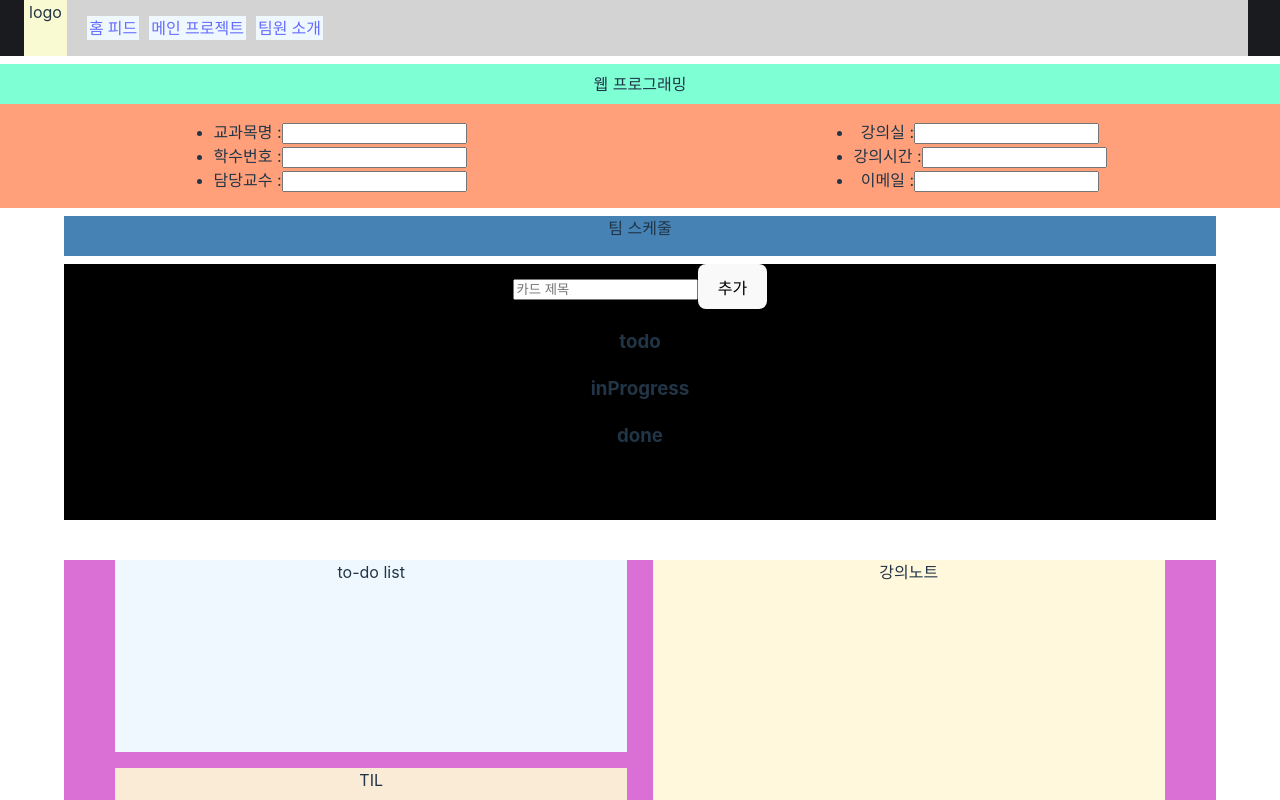
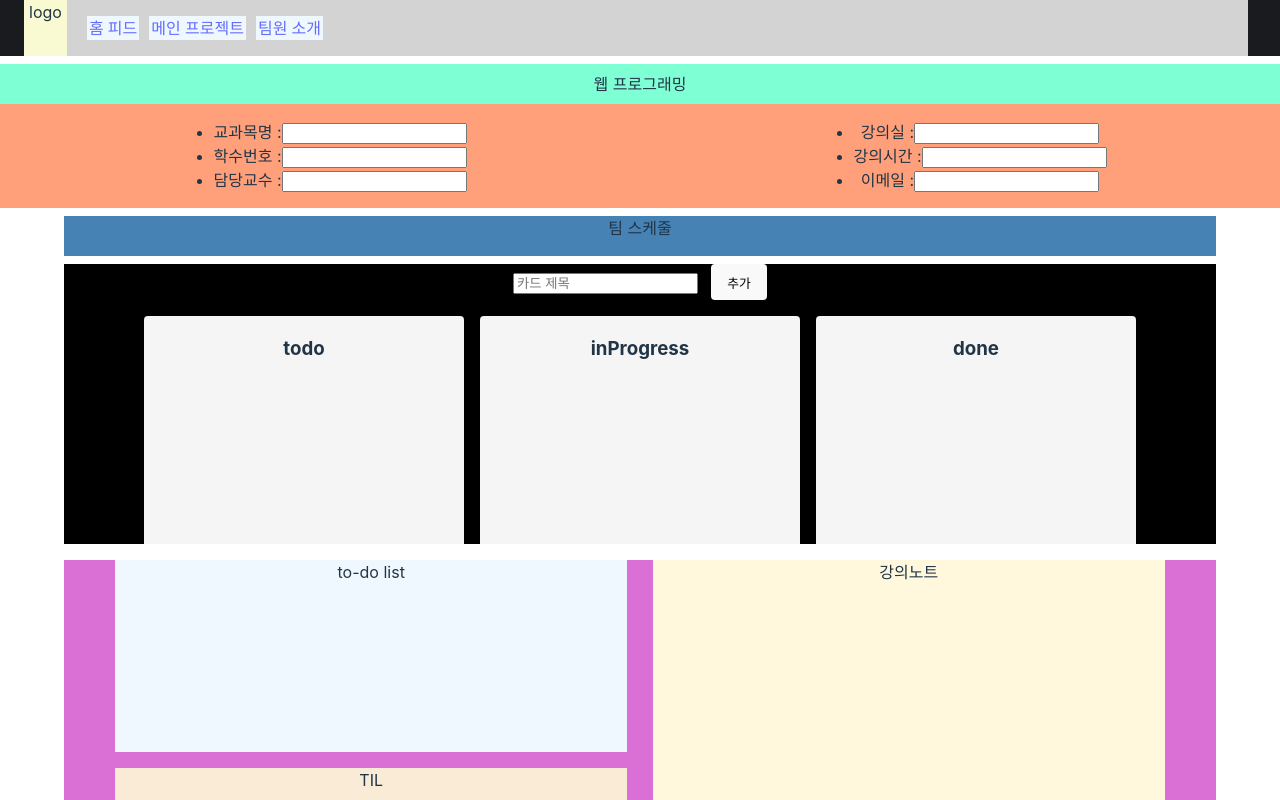
Before and after one commit to zeoneee/React_Project, a React (Vite) app in the folder ZzongZzong2_Project/: page /LectureNote in a window 1280 px wide. Shown: the top 800 px of the page. Built offline with nearby package versions, Linux system fonts and the light colour scheme.

Commit message:
06.02 보드 구성

```diff
--- a/ZzongZzong2_Project/src/App.jsx
+++ b/ZzongZzong2_Project/src/App.jsx
@@ -3,7 +3,7 @@ import './App.css'
 import {Routes, Route} from "react-router-dom"
 
 import HeaderBar from './HeaderBar'
-// import LandingPage from './LandingPage'
+import LandingPage from './LandingPage'
 import MainPage from './MainPage'
 import MemberPage from './MemberPage'
 import LectureNote from './LectureNote'
@@ -15,7 +15,7 @@ function App() {
     <>
       <HeaderBar />
       <Routes>
-        {/* <Route path='/' element={<LandingPage/>}/> */}
+        <Route path='/' element={<LandingPage/>}/>
         <Route path='/MainPage' element={<MainPage/>}/>
         <Route path='/MemberPage' element={<MemberPage/>}/>
         <Route path='/LectureNote' element={<LectureNote/>}/>
--- a/ZzongZzong2_Project/src/HeaderBar.jsx
+++ b/ZzongZzong2_Project/src/HeaderBar.jsx
@@ -6,15 +6,15 @@ function HeaderBar() {
 
     return (
         <div id="header-app">
-            <header class="header-comp">
-                <div class="header-inner">
-                    <div class="global-menu-area">
-                        <div class="logo">logo</div>
-                        <div class="menu">
+            <header className="header-comp">
+                <div className="header-inner">
+                    <div className="global-menu-area">
+                        <div className="logo">logo</div>
+                        <div className="menu">
                             <nav>
                                 <ul>
                                     <Link to="/">
-                                        <li class="is--active">홈 피드</li>
+                                        <li className="is--active">홈 피드</li>
                                     </Link>
                                     <Link to="/MainPage">
                                         <li>메인 프로젝트</li>
--- /dev/null
+++ b/ZzongZzong2_Project/src/LandingPage.jsx
@@ -0,0 +1,8 @@
+
+function LandingPage(){
+
+
+    return <></>
+}
+
+export default LandingPage
--- a/ZzongZzong2_Project/src/LectureNote.css
+++ b/ZzongZzong2_Project/src/LectureNote.css
@@ -104,7 +104,7 @@
     width: 100%;
     max-width: 90vw;
     height: 50vh;
-    max-height: 70vh;
+    max-height: 60vh;
     margin: 2vh auto;
     background-color: orchid;
     display: flex;
--- a/ZzongZzong2_Project/src/css/ToDoList.css
+++ b/ZzongZzong2_Project/src/css/ToDoList.css
@@ -1,6 +1,6 @@
-.sche-list-board {
+/* .sche-list-board {
   margin-top: 1vh;
-  height: 80%;
+  height: 100vh;
   background-color: #000;
   overflow-y: scroll;
 }
@@ -82,4 +82,54 @@
   box-shadow: 0px, 5px, 15px rgba(0, 0, 0, 0.25);
   background: rgb(50, 50, 50);
   color: white;
+} */
+
+.sche-list-board {
+  margin-top: 1vh;
+  height: 35vh;
+  background-color: #000;
+  overflow-y: scroll;
 }
+
+#sche-kanban-board {
+  display: flex;
+  justify-content: center;
+  margin-top: 1vh;
+  gap: 16px;
+  height: 100%;
+}
+
+#addCardBtn {
+  margin-left: 1vw;
+  border-radius: 4px;
+  width: auto;
+  height: auto;
+}
+
+.column {
+  margin-top: 1vh;
+  display: inline-block;
+  flex-direction: column;
+  gap: 12px;
+
+  background-color: whitesmoke;
+  box-shadow: 0px, 5px, 15px rgba(0, 0, 0, 0.25);
+  border-radius: 4px;
+  max-height: auto;
+  height: 100%;
+  width: 25vw;
+
+  flex-shrink: 0;
+}
+
+.card {
+  background: white;
+  color: #000;
+  box-shadow: 0px, 5px, 15px rgba(0, 0, 0, 0.15);
+
+  margin: 1vw;
+  padding: 1vw;
+  border-radius: 4px;
+  font-size: 1em;
+  cursor: move;
+}
--- a/ZzongZzong2_Project/src/index.css
+++ b/ZzongZzong2_Project/src/index.css
@@ -39,12 +39,14 @@ button {
     border-radius: 8px;
     border: 1px solid transparent;
     padding: 0.6em 1.2em;
-    font-size: 1em;
-    font-weight: 500;
+    font-size: 0.8em;
+    font-weight: bold;
     font-family: inherit;
     background-color: #1a1a1a;
     cursor: pointer;
     transition: border-color 0.25s;
+    margin-left: 1vw;
+
 }
 
 button:hover {
```
